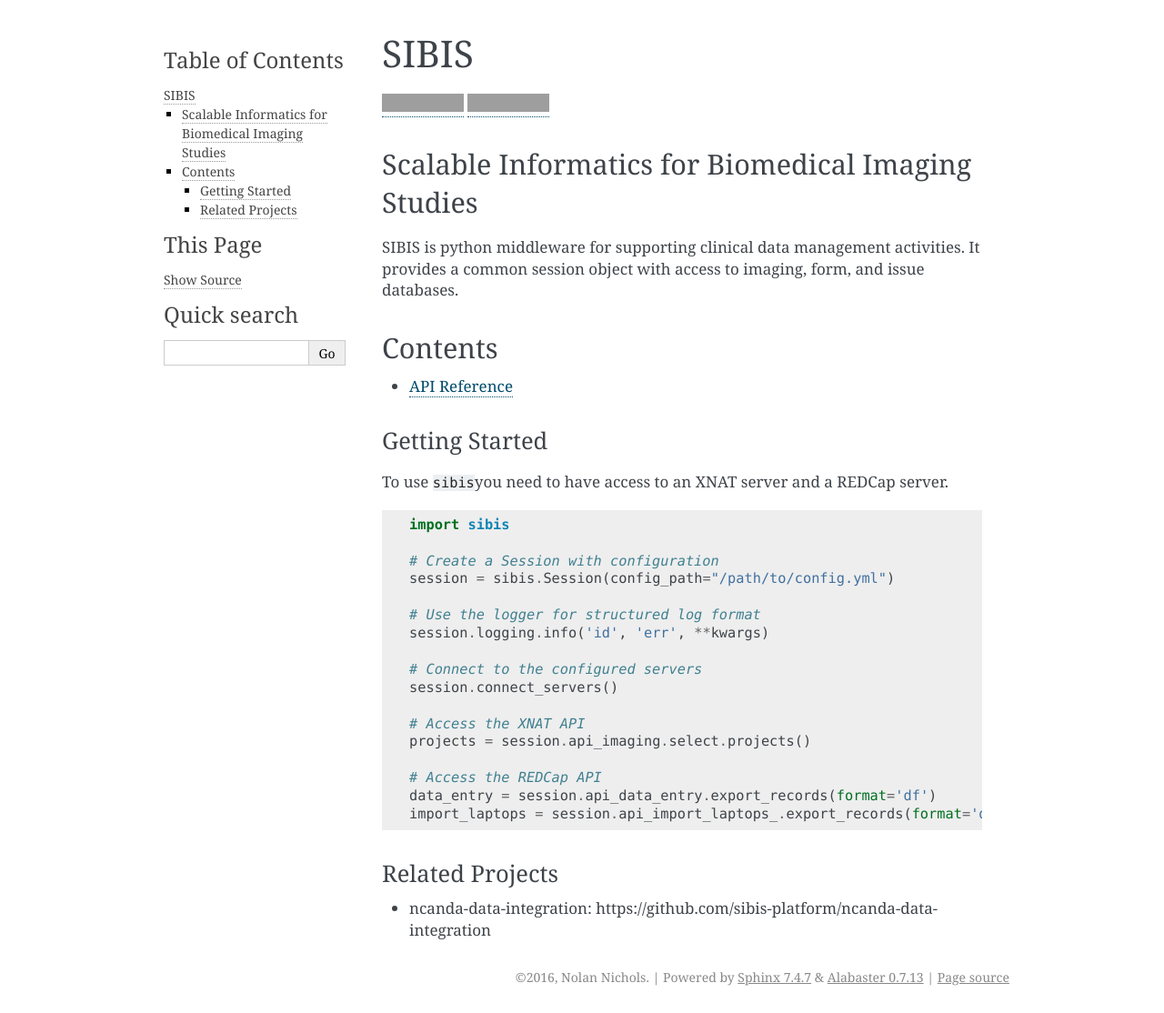
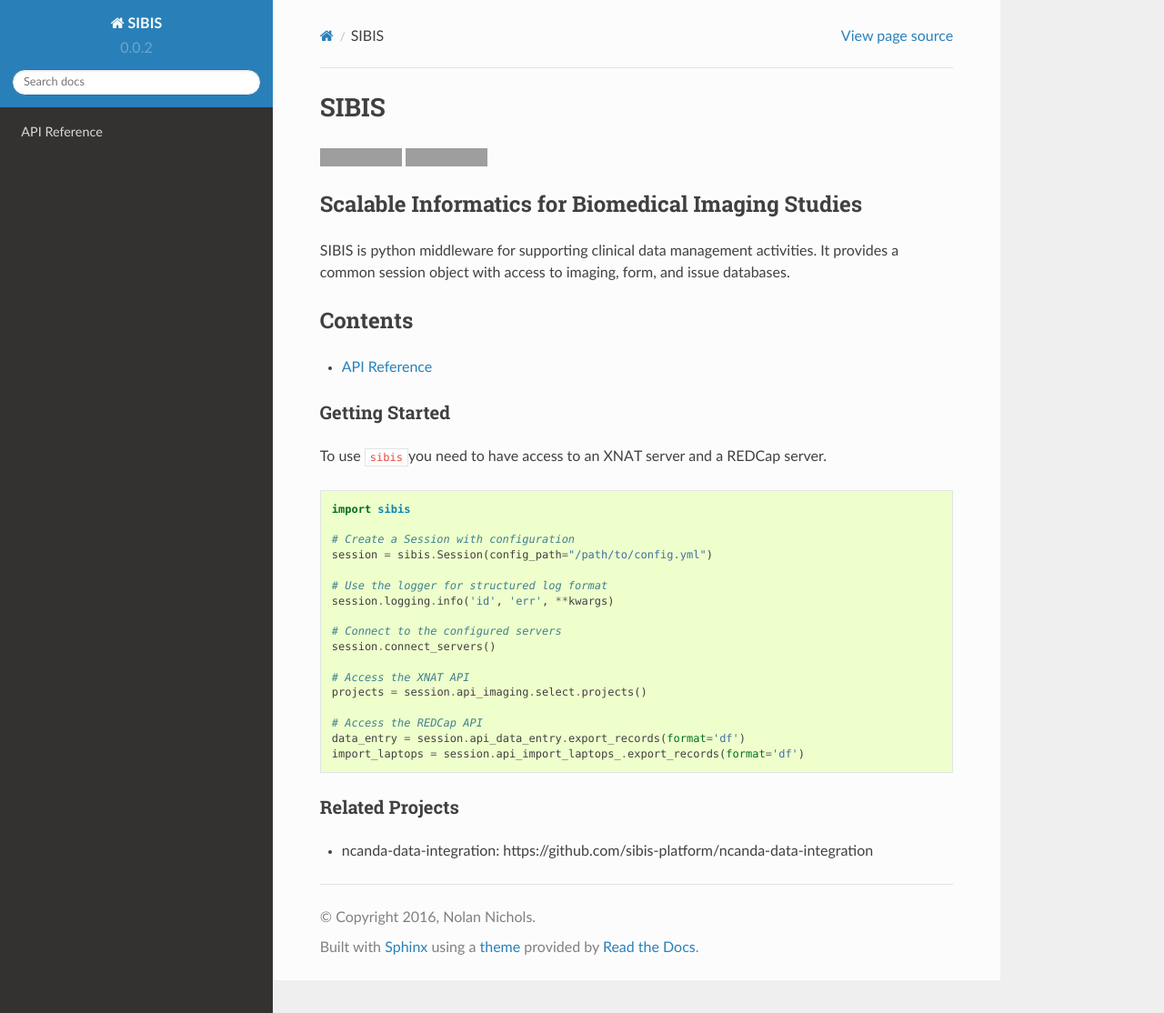
Before and after one commit to sibis-platform/sibispy, a Sphinx documentation site: the page built from docs/index.md, in a window 1280 px wide and 1114 px high. Shown: the whole window at 91% size. Built offline with Sphinx 7.4.7 and the Read the Docs theme 2.0.0, drawn with Linux system fonts in a browser that asks for light colours; grey boxes are pictures that could not be loaded.

Commit message:
doc: update theme

```diff
--- a/docs/conf.py
+++ b/docs/conf.py
@@ -27,10 +27,7 @@
 def setup(app):
     app.add_config_value('recommonmark_config',
                          {'url_resolver': lambda url: github_doc_root + url,
-                          'auto_toc_tree_section': 'Contents',
-                          'enable_auto_doc_ref': True,
-                          'enable_eval_rst': True,
-                          'enable_auto_toc_tree': True},
+                          'auto_toc_tree_section': 'Contents'},
                          True)
     app.add_transform(AutoStructify)
 
@@ -133,7 +130,8 @@
 
 # The theme to use for HTML and HTML Help pages.  See the documentation for
 # a list of builtin themes.
-html_theme = 'alabaster'
+#html_theme = 'alabaster'
+html_theme = 'sphinx_rtd_theme'
 
 # Theme options are theme-specific and customize the look and feel of a theme
 # further.  For a list of options available for each theme, see the
```
